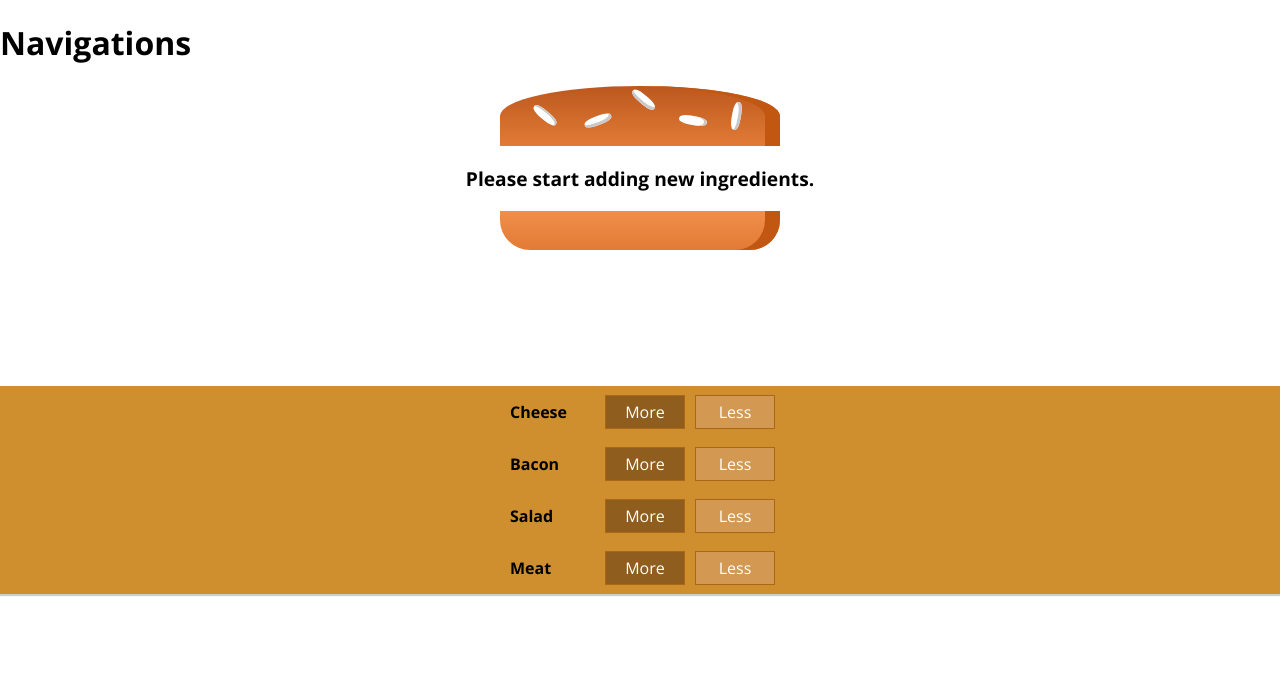
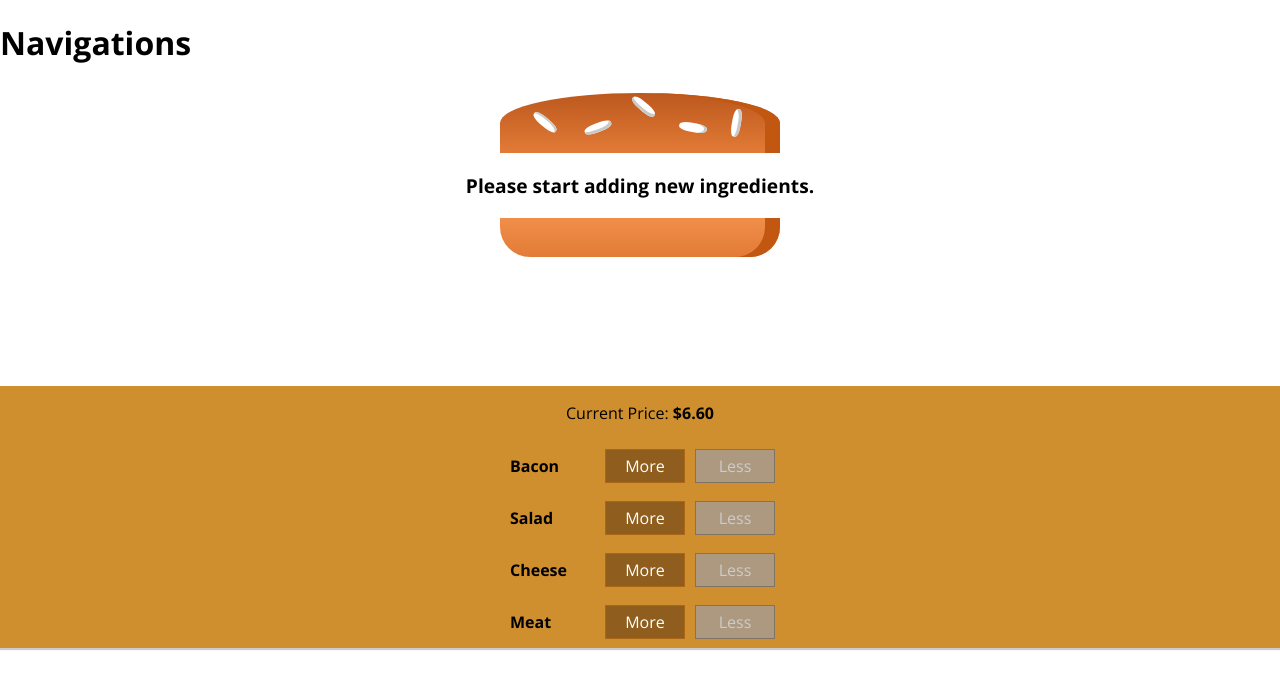
Before and after one commit to lanfengsun/burger-builder, a React app: page / in a window 1280 px wide. Shown: the top 688 px of the page. Built offline with nearby package versions, Linux system fonts and the light colour scheme.

Commit message:
add functionality to More and Less buttons

```diff
--- a/src/App.js
+++ b/src/App.js
@@ -2,7 +2,6 @@ import React, { Component } from 'react';
 import './App.css';
 import Layout from './components/Layout/Layout';
 import BurgerBuilder from './containers/BurgerBuilder/BurgerBuilder';
-import BuildControls from './components/Burger/BuildControls/BuildControls';
 
 
 class App extends Component {
--- a/src/components/Burger/BuildControls/BuildControl/BuildControl.js
+++ b/src/components/Burger/BuildControls/BuildControl/BuildControl.js
@@ -5,8 +5,8 @@ const buildControl = (props) => {
     return (
         <div className={classes.BuildControl}>
             <div className={classes.Label}>{props.label}</div>
-            <button className={classes.More}>More</button>
-            <button className={classes.Less}>Less</button>
+            <button className={classes.More} onClick={props.add}>More</button>
+            <button className={classes.Less} onClick={props.remove} disabled={props.disable}>Less</button>
         </div>
     )
 }
--- a/src/components/Burger/BuildControls/BuildControls.js
+++ b/src/components/Burger/BuildControls/BuildControls.js
@@ -3,17 +3,23 @@ import classes from './BuildControls.css';
 import BuildControl from './BuildControl/BuildControl'
 
 const controls = [
-    { label: 'Cheese', type: 'cheese' },
     { label: 'Bacon', type: 'bacon' },
     { label: 'Salad', type: 'salad' },
+    { label: 'Cheese', type: 'cheese' },
     { label: 'Meat', type: 'meat' }
 ];
 
 const buildControls = (props) => {
     return (
         <div className={classes.BuildControls}>
+            <p>Current Price: <strong>${props.price.toFixed(2)}</strong></p>
             {controls.map(ctrl => (
-                <BuildControl key={ctrl.label} label={ctrl.label} />
+                <BuildControl
+                    key={ctrl.label}
+                    label={ctrl.label}
+                    add={() => props.add(ctrl.type)}
+                    remove={() => props.remove(ctrl.type)}
+                    disable={props.disable[ctrl.type]} />
             ))}
         </div>
     )
--- a/src/components/Burger/Burger.css
+++ b/src/components/Burger/Burger.css
@@ -2,7 +2,7 @@
     width: 100%;
     margin: auto;
     height: 350px;
-    /* overflow: scroll; */
+    overflow: scroll;
     text-align: center;
     font-weight: bold;
     font-size: 1.2rem;
--- a/src/containers/BurgerBuilder/BurgerBuilder.js
+++ b/src/containers/BurgerBuilder/BurgerBuilder.js
@@ -2,6 +2,13 @@ import React, { Component } from 'react';
 import Aux from '../../hoc/Auxiliary';
 import Burger from '../../components/Burger/Burger';
 import BuildControls from '../../components/Burger/BuildControls/BuildControls';
+
+const INGREDIENT_PRICES = {
+    bacon: 0.6,
+    salad: 0.8,
+    cheese: 0.5,
+    meat: 1.0
+}
 
 class BurgerBuilder extends Component {
     state = {
@@ -10,14 +17,48 @@ class BurgerBuilder extends Component {
            salad: 0,
            cheese: 0,
            meat: 0
-       }
+       },
+       totalPrice: 6.6
+    }
+
+    addIngredientHandler = (type) => {
+        const newIngredients = {...this.state.ingredients};
+        newIngredients[type] += 1;
+        const newPrice = this.state.totalPrice + INGREDIENT_PRICES[type];
+
+        this.setState({
+            ingredients: newIngredients,
+            totalPrice: newPrice
+        });
+    }
+
+    removeIngredientHandler = (type) => {
+        if (this.state.ingredients[type] <= 0) return;
+
+        const newIngredients = { ...this.state.ingredients };
+        newIngredients[type] -= 1;
+        const newPrice = this.state.totalPrice - INGREDIENT_PRICES[type];
+
+        this.setState({
+            ingredients: newIngredients,
+            totalPrice: newPrice
+        });
     }
 
     render() {
+        const disabledBtn = {...this.state.ingredients};
+        for (let key in disabledBtn) {
+            disabledBtn[key] = disabledBtn[key] <= 0;
+        }
+
         return (
             <Aux>
                 <Burger ingredients={this.state.ingredients} />
-                <BuildControls />
+                <BuildControls
+                    add={this.addIngredientHandler}
+                    remove={this.removeIngredientHandler}
+                    price={this.state.totalPrice}
+                    disable={disabledBtn} />
             </Aux>
         )
     }
```
